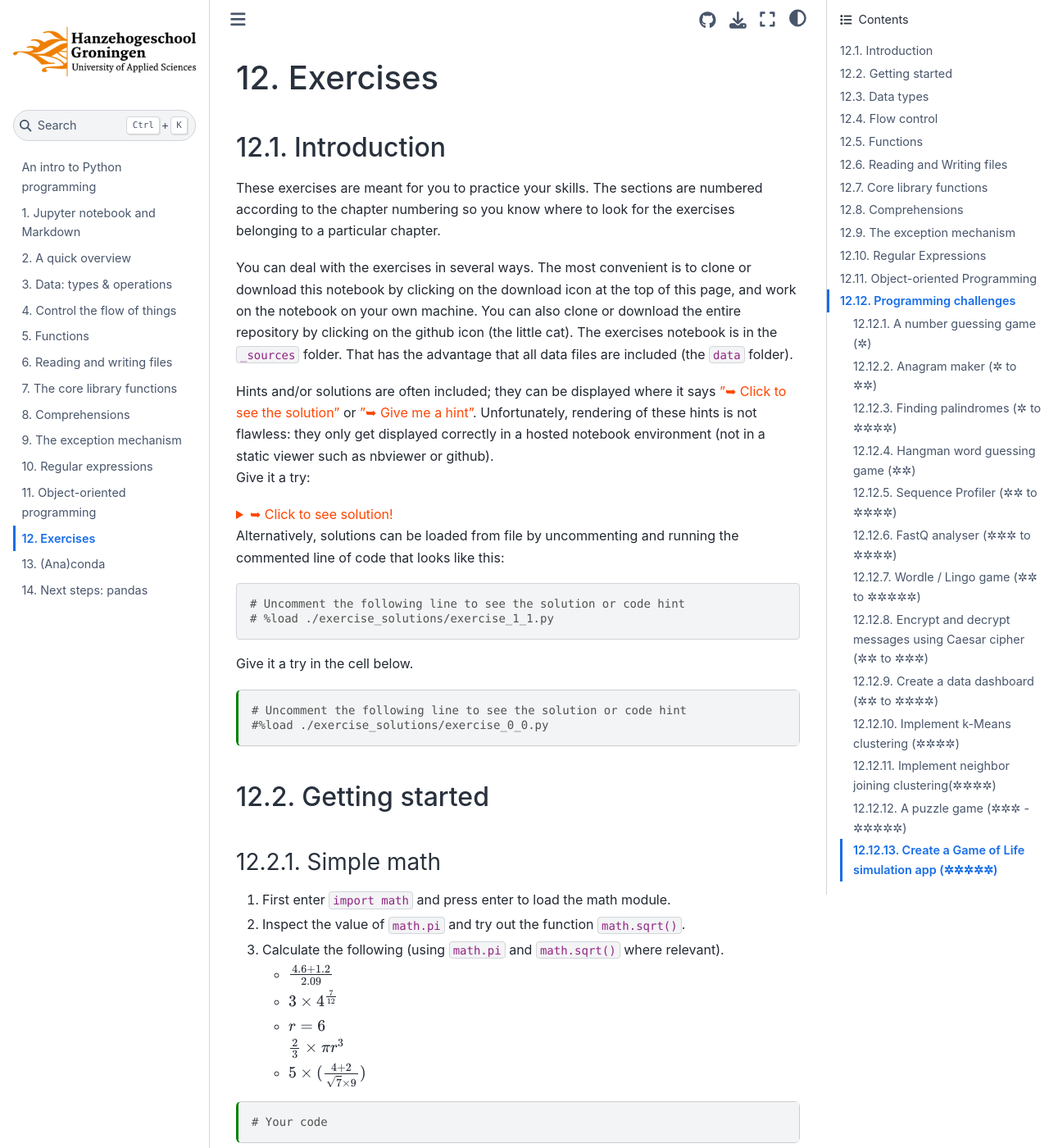
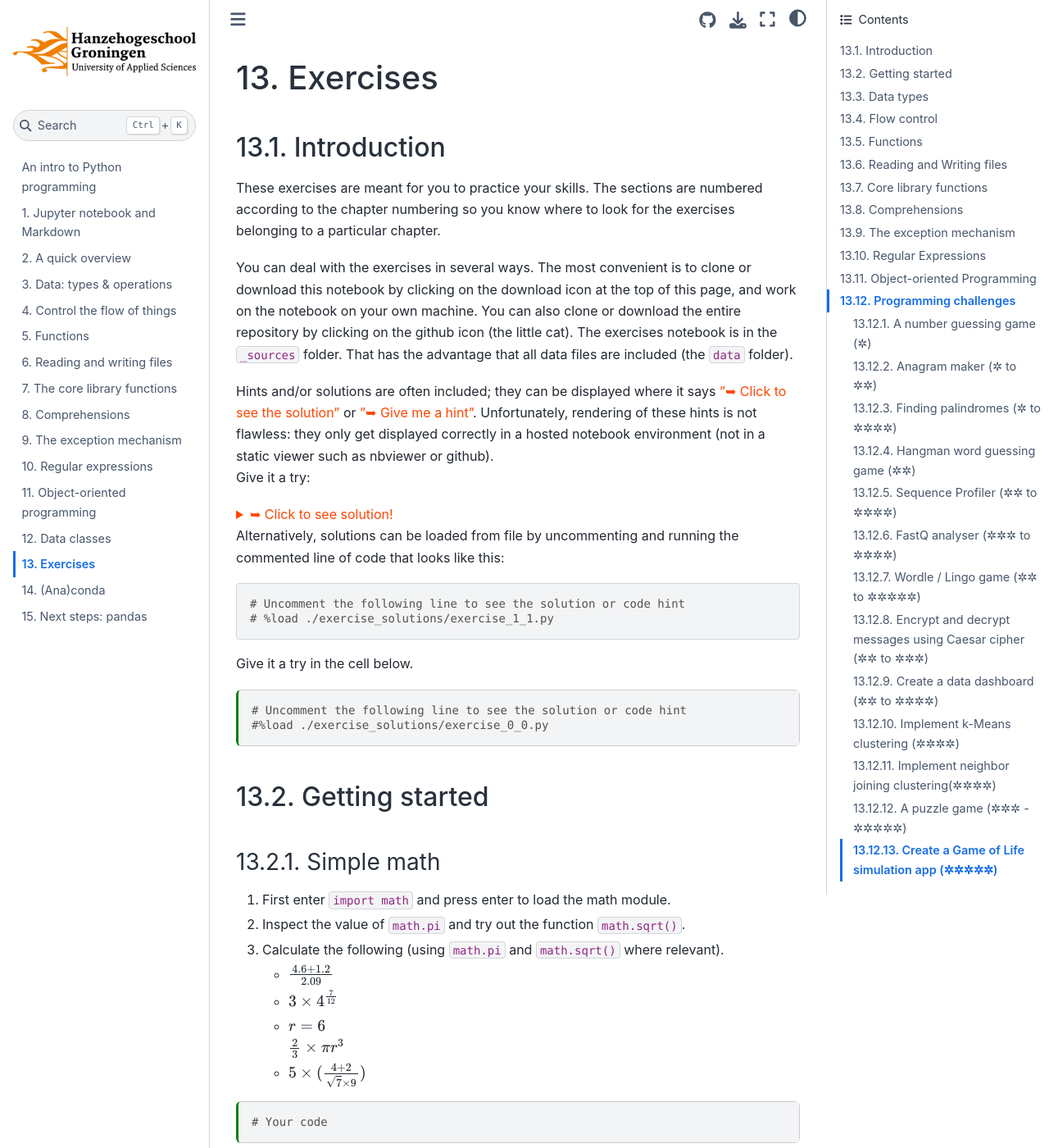
Before and after one commit to MichielNoback/python_intro, a Jupyter Book: the page built from 12_exercises.ipynb, in a window 1280 px wide and 1400 px high. Shown: the whole window at 82% size. Built offline with Jupyter Book 1.0.4 settings and Sphinx 7.4.7 and the Sphinx Book theme 1.1.4, drawn with Linux system fonts in a browser that asks for light colours; some of the changed text lies outside the part shown.

Commit message:
small updates and dataclasses chapter

```diff
--- a/_toc.yml
+++ b/_toc.yml
@@ -17,6 +17,7 @@
 - file: 08_exception_mechanism.ipynb
 - file: 09_regex.ipynb
 - file: 10_oo_programming.ipynb
-- file: 11_exercises.ipynb
-- file: 12_anaconda.ipynb
-- file: 13_next_steps.ipynb
+- file: 11_data_classes.ipynb
+- file: 12_exercises.ipynb
+- file: 13_anaconda.ipynb
+- file: 14_next_steps.ipynb
```
Also changed, not shown: 05_reading_writing_files.ipynb, 06_core_library_functions.ipynb, 11_data_classes.ipynb (added), 12_exercises.ipynb (renamed from 11_exercises.ipynb), 13_anaconda.ipynb (renamed from 12_anaconda.ipynb), 14_next_steps.ipynb (renamed from 13_next_steps.ipynb).
